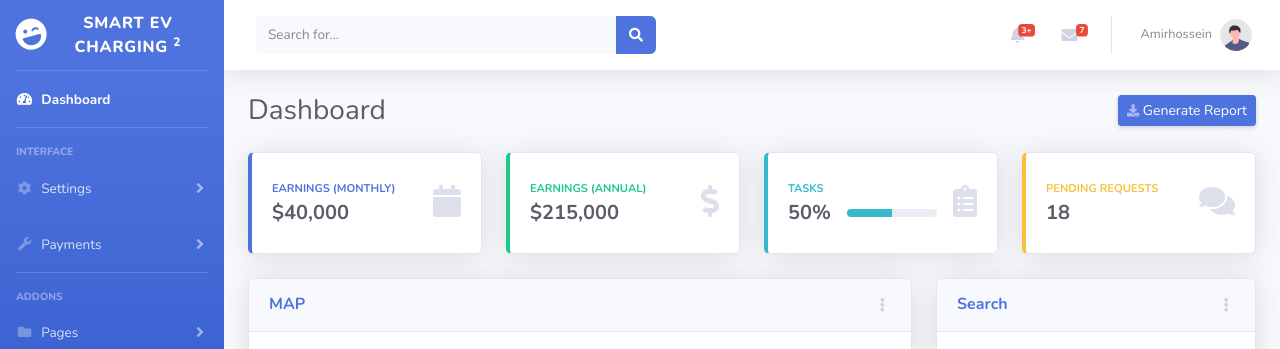
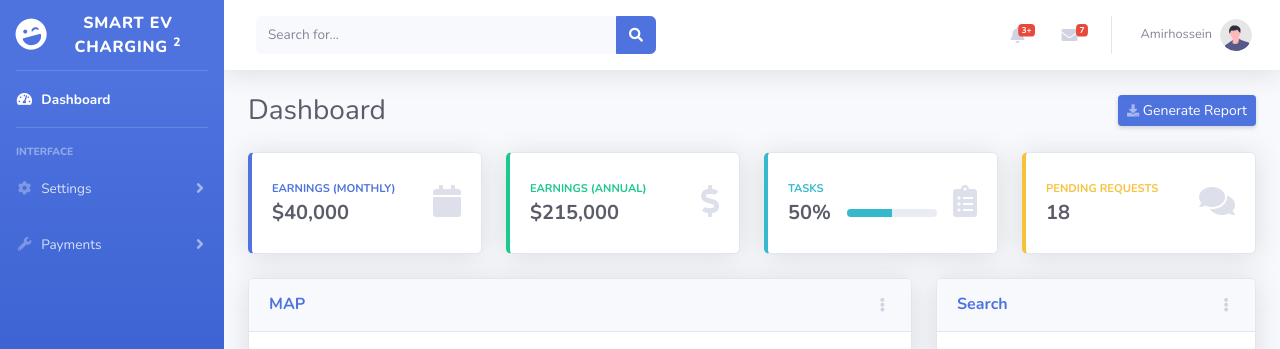
Before and after one commit to Chloe-Zhouu/Electric-Vehicle-Charging-Station-Map, a Flask app: page / in a window 1280 px wide. Shown: the top 349 px of the page. Run offline with Flask 2, Linux system fonts and the light colour scheme; the visitor is signed in with stand-in values (Sample User, id 1); some libraries are stand-ins or nearby versions.

Commit message:
Delete addon section

```diff
--- a/app/templates/index.html
+++ b/app/templates/index.html
@@ -94,58 +94,6 @@
                     </div>
                 </div>
             </li>
-
-            <!-- Divider -->
-            <hr class="sidebar-divider">
-
-            <!-- Heading -->
-            <div class="sidebar-heading">
-                Addons
-            </div>
-
-            <!-- Nav Item - Pages Collapse Menu -->
-            <li class="nav-item">
-                <a class="nav-link collapsed" href="#" data-toggle="collapse" data-target="#collapsePages"
-                    aria-expanded="true" aria-controls="collapsePages">
-                    <i class="fas fa-fw fa-folder"></i>
-                    <span>Pages</span>
-                </a>
-                <div id="collapsePages" class="collapse" aria-labelledby="headingPages" data-parent="#accordionSidebar">
-                    <div class="bg-white py-2 collapse-inner rounded">
-                        <h6 class="collapse-header">Login Screens:</h6>
-                        <a class="collapse-item" href="login.html">Login</a>
-                        <a class="collapse-item" href="register.html">Register</a>
-                        <a class="collapse-item" href="forgot-password.html">Forgot Password</a>
-                        <div class="collapse-divider"></div>
-                        <h6 class="collapse-header">Other Pages:</h6>
-                        <a class="collapse-item" href="404.html">404 Page</a>
-                        <a class="collapse-item" href="blank.html">Blank Page</a>
-                    </div>
-                </div>
-            </li>
-
-            <!-- Nav Item - Charts -->
-            <li class="nav-item">
-                <a class="nav-link" href="charts.html">
-                    <i class="fas fa-fw fa-chart-area"></i>
-                    <span>Charts</span></a>
-            </li>
-
-            <!-- Nav Item - Tables -->
-            <li class="nav-item">
-                <a class="nav-link" href="tables.html">
-                    <i class="fas fa-fw fa-table"></i>
-                    <span>Tables</span></a>
-            </li>
-
-            <!-- Divider -->
-            <hr class="sidebar-divider d-none d-md-block">
-
-            <!-- Sidebar Toggler (Sidebar) -->
-            <div class="text-center d-none d-md-inline">
-                <button class="rounded-circle border-0" id="sidebarToggle"></button>
-            </div>
-
 
         </ul>
         <!-- End of Sidebar -->
```
